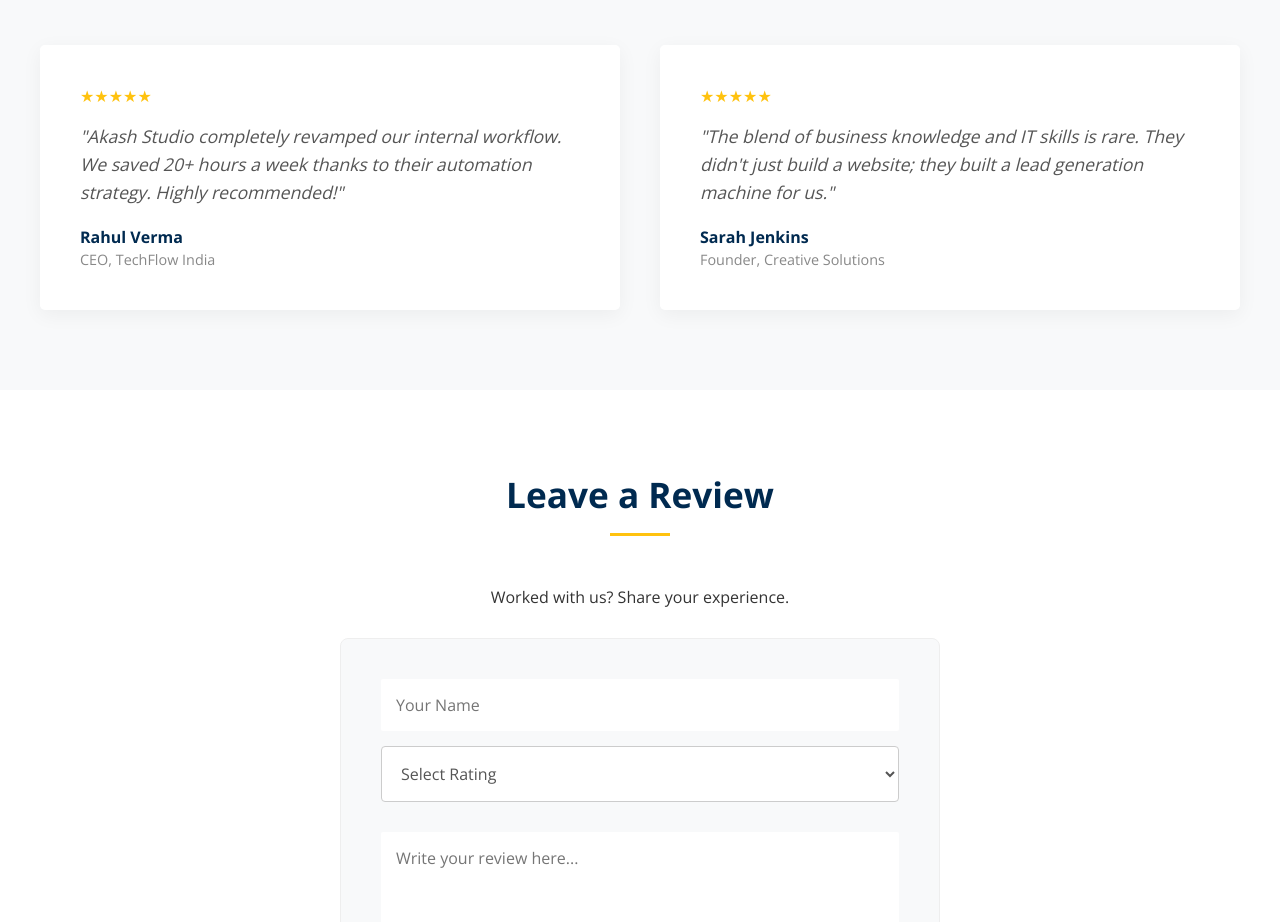
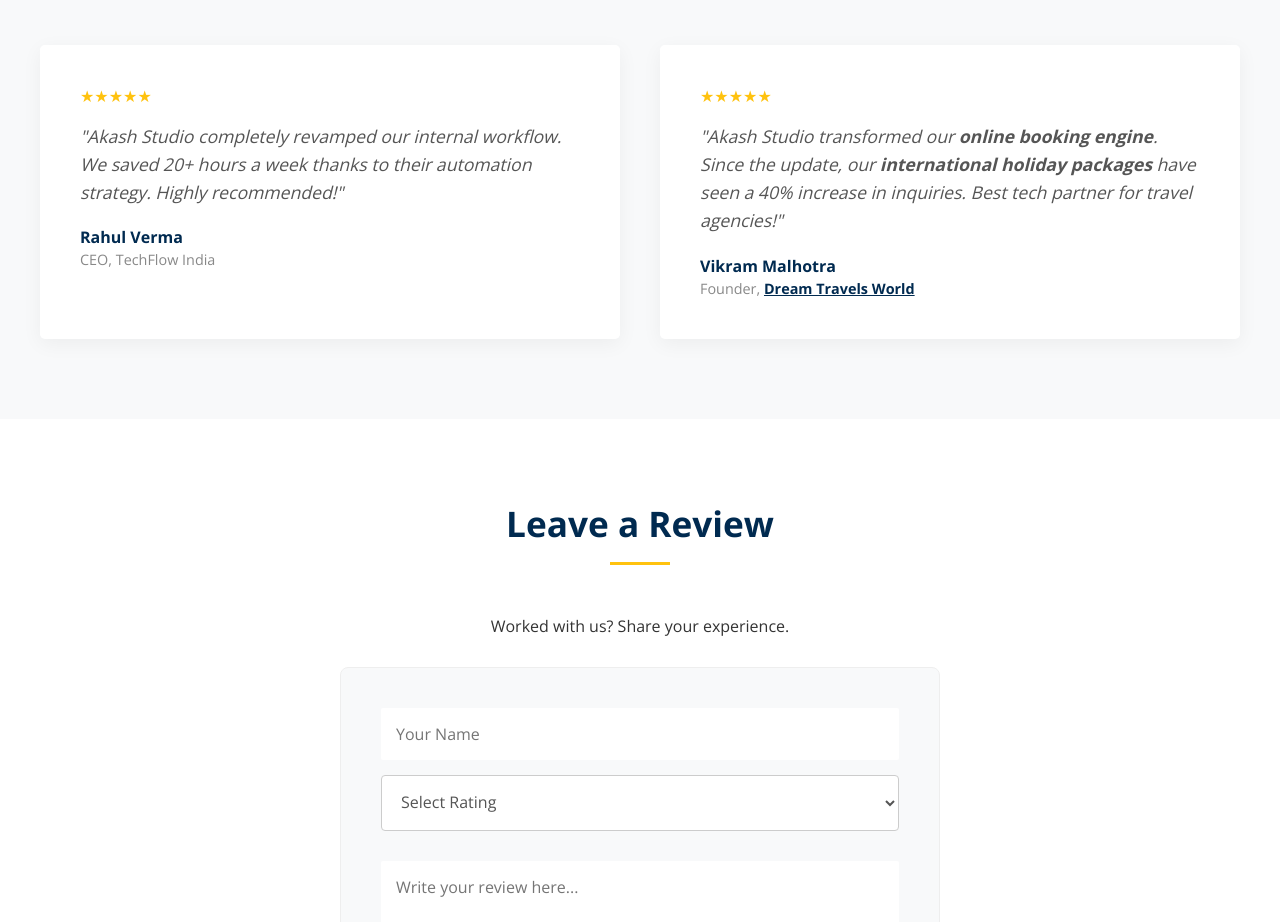
Before and after one commit to akaash171/akashstudio, a plain HTML site: page index.html in a window 1280 px wide. Shown: the part 2280-3202 px from the top of the page. Drawn offline with nearby package versions, Linux system fonts and the light colour scheme.

Commit message:
Add files via upload

```diff
--- a/index.html
+++ b/index.html
@@ -92,10 +92,9 @@
         }
         .process-step h3 { margin-bottom: 10px; color: var(--nav-link-color); }
 
-        /* --- SERVICES SECTION (LINKS TO NEW PAGES) --- */
+        /* --- SERVICES SECTION --- */
         .services { display: grid; grid-template-columns: repeat(auto-fit, minmax(280px,1fr)); gap: 30px; }
 
-        /* This makes the whole card clickable */
         .service-card {
             display: block;
             border: 1px solid #eee; padding: 40px 30px; text-align: center;
@@ -121,7 +120,6 @@
         .founder-section { display: flex; align-items: center; gap: 60px; background-color: white; }
         .founder-img { flex: 1; text-align: center; }
 
-        /* Photo Frame Fix */
         .founder-img img {
             width: 100%; max-width: 400px;
             border: 10px solid var(--primary-yellow); border-radius: 5px;
@@ -129,7 +127,6 @@
         }
 
         .founder-text { flex: 1.2; }
-        /* Text Align Fix */
         .founder-text h2 { text-align: left; }
         .founder-text h2::after { margin: 15px 0 0; }
         .founder-text h3 { font-size: 1.8rem; margin-bottom: 20px; color: var(--nav-link-color); }
@@ -148,10 +145,7 @@
         /* --- REVIEW SECTION --- */
         .review-section { background: white; text-align: center; }
         .review-form { max-width: 600px; margin: 0 auto; background: var(--light-bg); padding: 40px; border-radius: 8px; border: 1px solid #eee; }
-
-        .review-form select {
-            width: 100%; padding: 15px; border: 1px solid #ccc; border-radius: 4px; font-size: 1rem; color: #555; margin-bottom: 15px; background: white;
-        }
+        .review-form select { width: 100%; padding: 15px; border: 1px solid #ccc; border-radius: 4px; font-size: 1rem; color: #555; margin-bottom: 15px; background: white; }
 
         /* --- CONTACT FORM --- */
         .contact-container { background-color: var(--nav-link-color); color: white; padding: 60px; border-radius: 5px; text-align: center; }
@@ -193,6 +187,7 @@
             <a href="#services">Services</a>
             <a href="#process">How We Work</a>
             <a href="#reviews">Reviews</a>
+
             <a href="#contact" class="btn-contact">Book Consultation</a>
         </div>
     </nav>
@@ -202,7 +197,9 @@
             <h1>Strategic Business &<br>IT Solutions</h1>
             <p>We transform complex business challenges into streamlined digital success stories.</p>
             <div class="btn-group">
-                <a href="#contact" class="btn-hero">Book Free Discovery Call</a>
+
+                <a href="https://calendly.com" target="_blank" class="btn-hero">Book Free Discovery Call</a>
+
                 <a href="#services" class="btn-outline">Explore Services</a>
             </div>
         </div>
@@ -232,35 +229,30 @@
     <section id="services" style="background-color: #fff;">
         <h2 data-aos="fade-up">Our Expertise</h2>
         <div class="services">
-
             <a href="service-business.html" class="service-card" data-aos="fade-up" data-aos-delay="100">
                 <i class="fas fa-briefcase"></i>
                 <h3>Business Consultancy</h3>
                 <p>Strategic planning and operational improvement solutions to unlock your company's full potential.</p>
                 <span class="learn-more">View Case Study ➝</span>
             </a>
-
             <a href="service-it.html" class="service-card" data-aos="fade-up" data-aos-delay="200">
                 <i class="fas fa-laptop-code"></i>
                 <h3>IT Services & Dev</h3>
                 <p>Custom software, responsive website development, and cloud integration for modern businesses.</p>
                 <span class="learn-more">View Case Study ➝</span>
             </a>
-
             <a href="service-saas.html" class="service-card" data-aos="fade-up" data-aos-delay="300">
                 <i class="fas fa-search-dollar"></i>
                 <h3>SaaS & Tool Reviews</h3>
                 <p>Expert software recommendations to help you choose the right tools, saving time and money.</p>
                 <span class="learn-more">View Case Study ➝</span>
             </a>
-
             <a href="service-digital.html" class="service-card" data-aos="fade-up" data-aos-delay="400">
                 <i class="fas fa-rocket"></i>
                 <h3>Digital Transformation</h3>
                 <p>Modernize workflows, automate manual processes, and adopt AI tools to boost efficiency.</p>
                 <span class="learn-more">View Case Study ➝</span>
             </a>
-
         </div>
     </section>
 
@@ -275,12 +267,13 @@
                     <span>CEO, TechFlow India</span>
                 </div>
             </div>
+
             <div class="testi-card" data-aos="zoom-in-up" data-aos-delay="100">
                 <div class="stars">★★★★★</div>
-                <p class="testi-text">"The blend of business knowledge and IT skills is rare. They didn't just build a website; they built a lead generation machine for us."</p>
+                <p class="testi-text">"Akash Studio transformed our <strong>online booking engine</strong>. Since the update, our <strong>international holiday packages</strong> have seen a 40% increase in inquiries. Best tech partner for travel agencies!"</p>
                 <div class="client-info">
-                    <h4>Sarah Jenkins</h4>
-                    <span>Founder, Creative Solutions</span>
+                    <h4>Vikram Malhotra</h4>
+                    <span style="font-size: 0.9rem; color: #888;">Founder, <a href="https://www.dreamtravels.com" target="_blank" style="color: var(--nav-link-color); text-decoration: underline; font-weight: bold;">Dream Travels World</a></span>
                 </div>
             </div>
         </div>
@@ -289,15 +282,12 @@
     <section class="review-section">
         <h2 data-aos="fade-up">Leave a Review</h2>
         <p style="margin-bottom: 30px; text-align: center;">Worked with us? Share your experience.</p>
-
         <div class="review-form" data-aos="fade-up">
             <form action="https://formsubmit.co/hello@akashstudio.co.in" method="POST">
                 <input type="hidden" name="_next" value="https://www.akashstudio.co.in/thankyou.html">
                 <input type="hidden" name="_subject" value="New Review Submitted!">
                 <input type="hidden" name="_captcha" value="false">
-
                 <input type="text" name="reviewer_name" placeholder="Your Name" required>
-
                 <select name="rating" required>
                     <option value="" disabled selected>Select Rating</option>
                     <option value="5 Stars">★★★★★ (Excellent)</option>
@@ -306,9 +296,7 @@
                     <option value="2 Stars">★★☆☆☆ (Fair)</option>
                     <option value="1 Star">★☆☆☆☆ (Poor)</option>
                 </select>
-
                 <textarea name="review_text" rows="4" placeholder="Write your review here..." required></textarea>
-
                 <button type="submit" class="form-btn">SUBMIT REVIEW</button>
             </form>
         </div>
@@ -358,7 +346,6 @@
     <script src="https://unpkg.com/aos@2.3.1/dist/aos.js"></script>
     <script>
         AOS.init({ once: true, offset: 100 });
-
         function sendInquiry() {
             const input = document.getElementById('aiInput').value;
             if(input.trim() === "") { alert("Please type a question first!"); return; }
```
